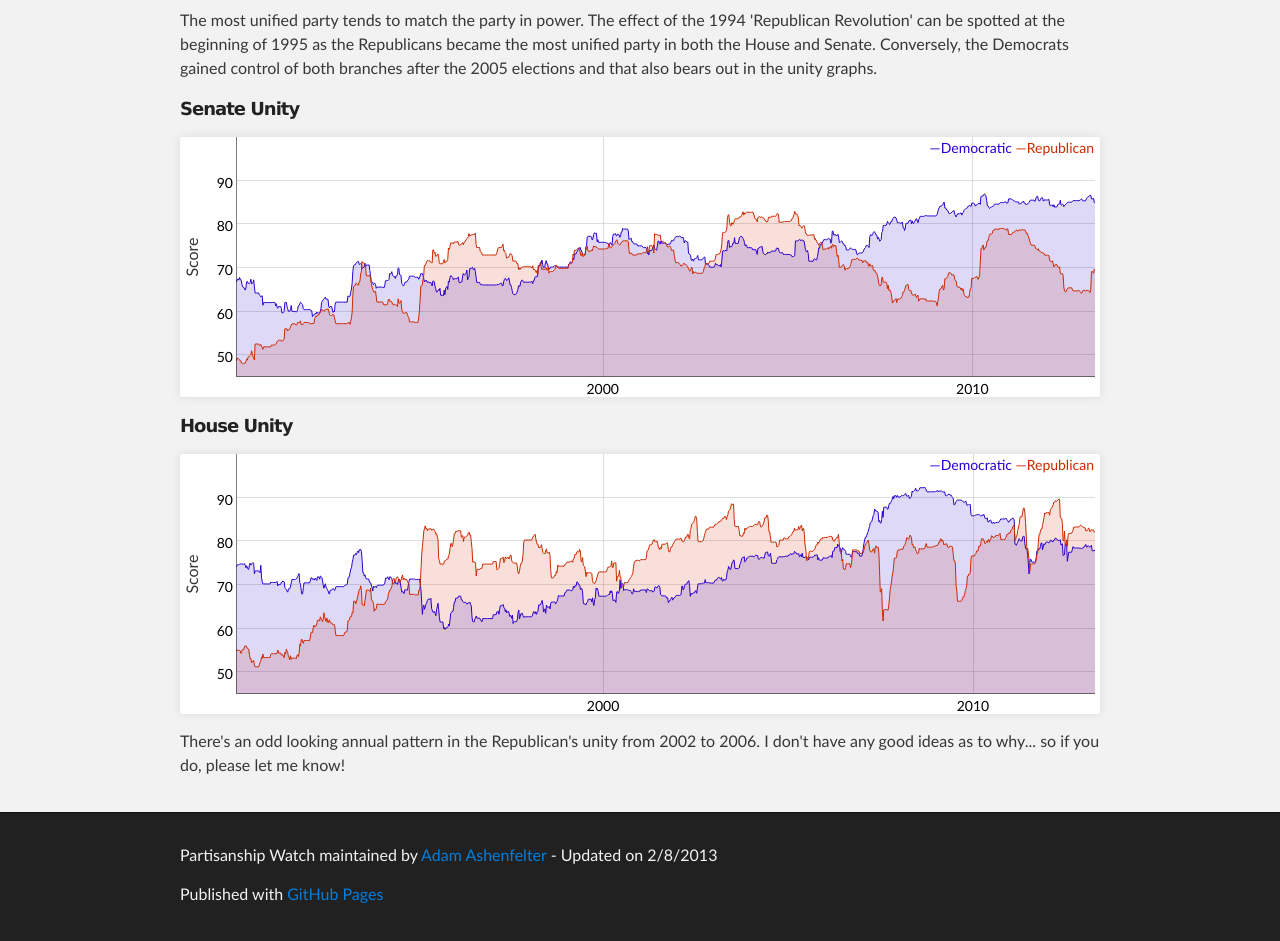
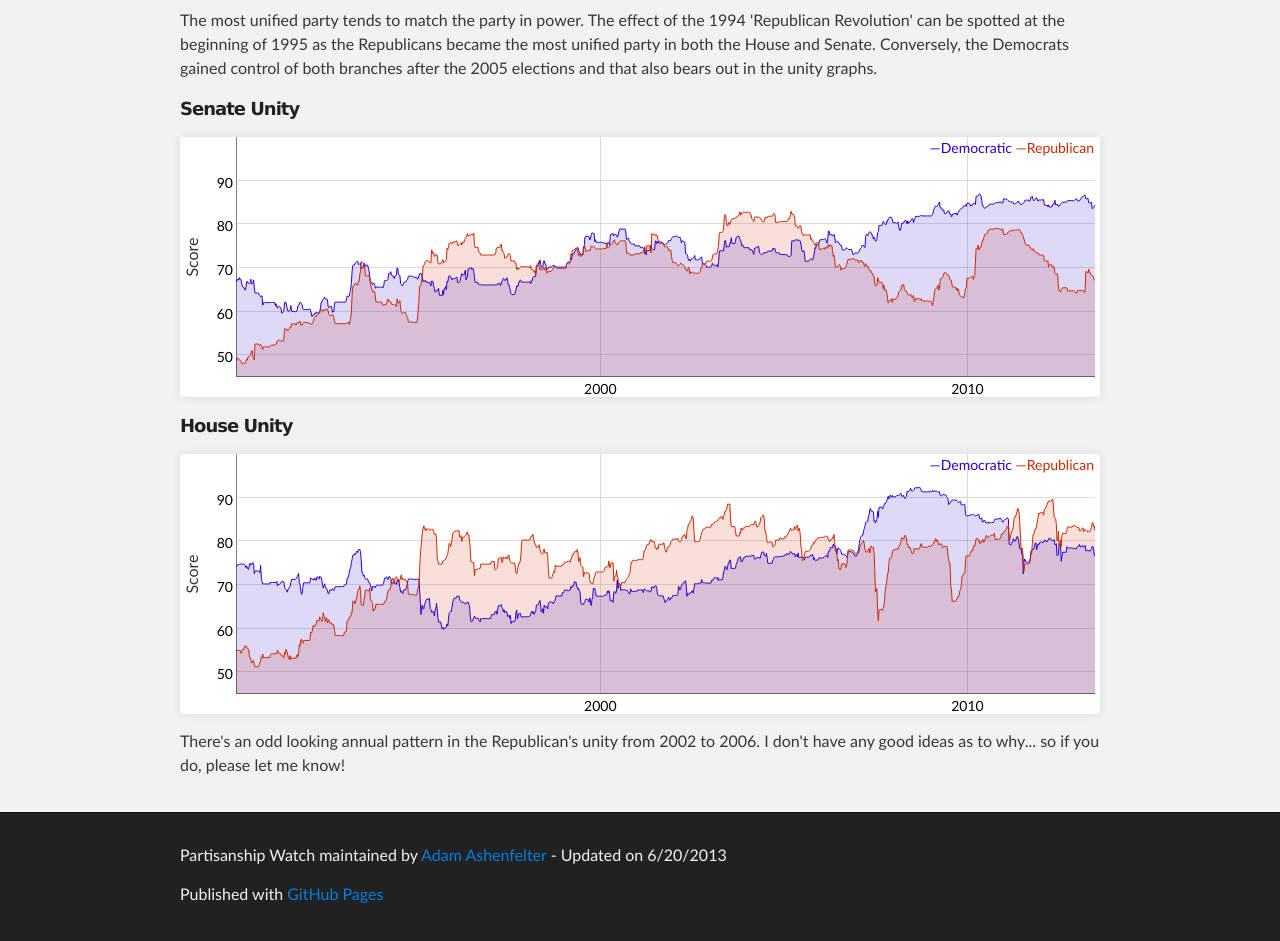
Before and after one commit to ashenfad/partisanship, a plain HTML site: page index.html in a window 1280 px wide. Shown: the part 1680-2621 px from the top of the page. Drawn offline with Linux system fonts and the light colour scheme.

Commit message:
Data update

```diff
--- a/house-unity.csv
+++ b/house-unity.csv
@@ -1212,3 +1212,12 @@ Date,Democratic,Republican
 2013-04-07,77.80,82.53
 2013-04-14,78.03,82.08
 2013-04-21,77.76,82.25
+2013-04-28,77.80,82.29
+2013-05-05,77.80,82.29
+2013-05-12,77.84,82.57
+2013-05-19,78.37,83.21
+2013-05-26,78.83,84.26
+2013-06-02,78.83,84.26
+2013-06-09,78.23,83.31
+2013-06-16,76.79,83.54
+2013-06-23,76.54,82.38
--- a/index.html
+++ b/index.html
@@ -76,7 +76,7 @@ The graph above provides yearly averages for partisanship, but I wanted to have
     <!-- FOOTER  -->
     <div id="footer_wrap" class="outer">
       <footer class="inner">
-        <p class="copyright">Partisanship Watch maintained by <a href="https://github.com/ashenfad">Adam Ashenfelter</a> - Updated on 2/8/2013</p>
+        <p class="copyright">Partisanship Watch maintained by <a href="https://github.com/ashenfad">Adam Ashenfelter</a> - Updated on 6/20/2013</p>
         <p>Published with <a href="http://pages.github.com">GitHub Pages</a></p>
       </footer>
     </div>
--- a/partisanship.csv
+++ b/partisanship.csv
@@ -1212,3 +1212,12 @@ Date,House,Senate
 2013-04-07,74.93,72.32
 2013-04-14,74.59,72.04
 2013-04-21,74.65,72.23
+2013-04-28,74.06,71.73
+2013-05-05,74.06,71.73
+2013-05-12,74.21,71.57
+2013-05-19,74.97,71.60
+2013-05-26,76.09,70.74
+2013-06-02,76.09,70.74
+2013-06-09,75.47,70.67
+2013-06-16,74.84,70.40
+2013-06-23,74.23,70.54
--- a/senate-unity.csv
+++ b/senate-unity.csv
@@ -1212,4 +1212,12 @@ Date,Democratic,Republican
 2013-04-07,85.81,69.14
 2013-04-14,85.98,68.78
 2013-04-21,84.96,69.74
-2013-04-28,84.97,69.50
+2013-04-28,84.93,69.03
+2013-05-05,84.93,69.03
+2013-05-12,84.90,68.55
+2013-05-19,85.05,68.53
+2013-05-26,83.60,68.15
+2013-06-02,83.60,68.15
+2013-06-09,83.83,67.79
+2013-06-16,84.12,67.34
+2013-06-23,84.38,67.10
```
